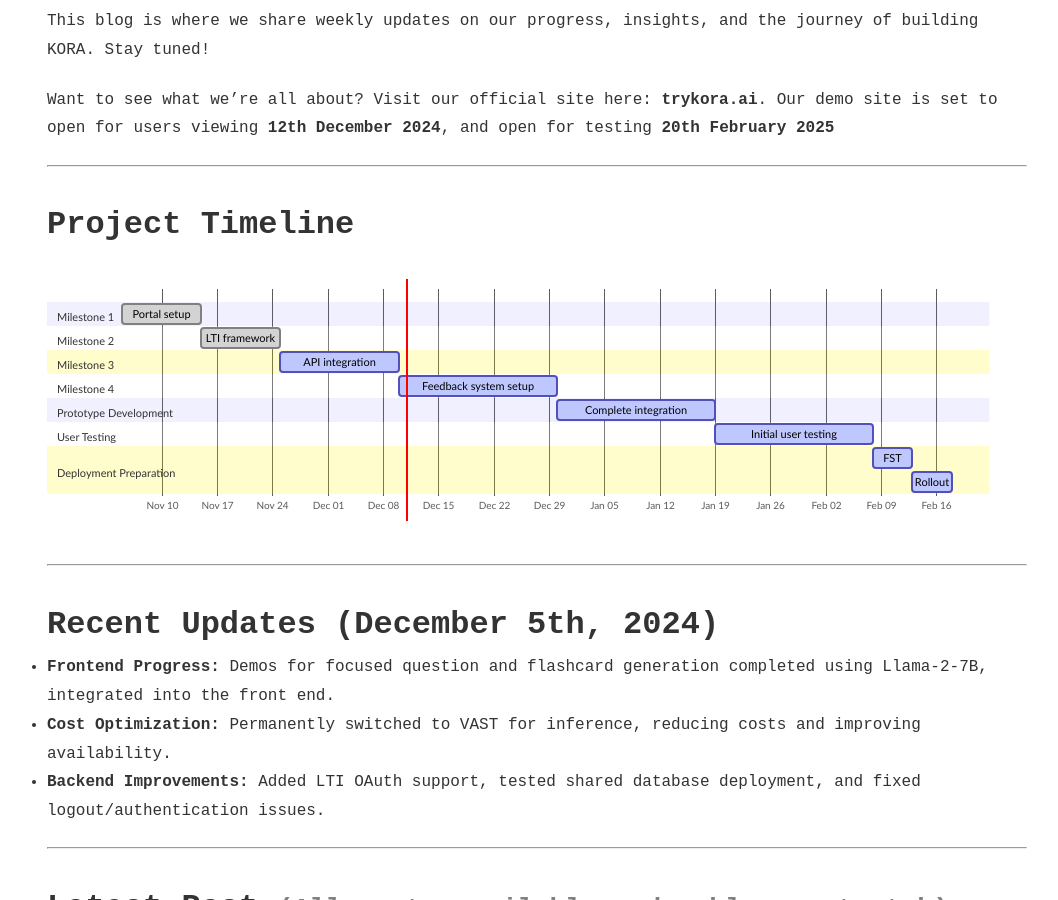
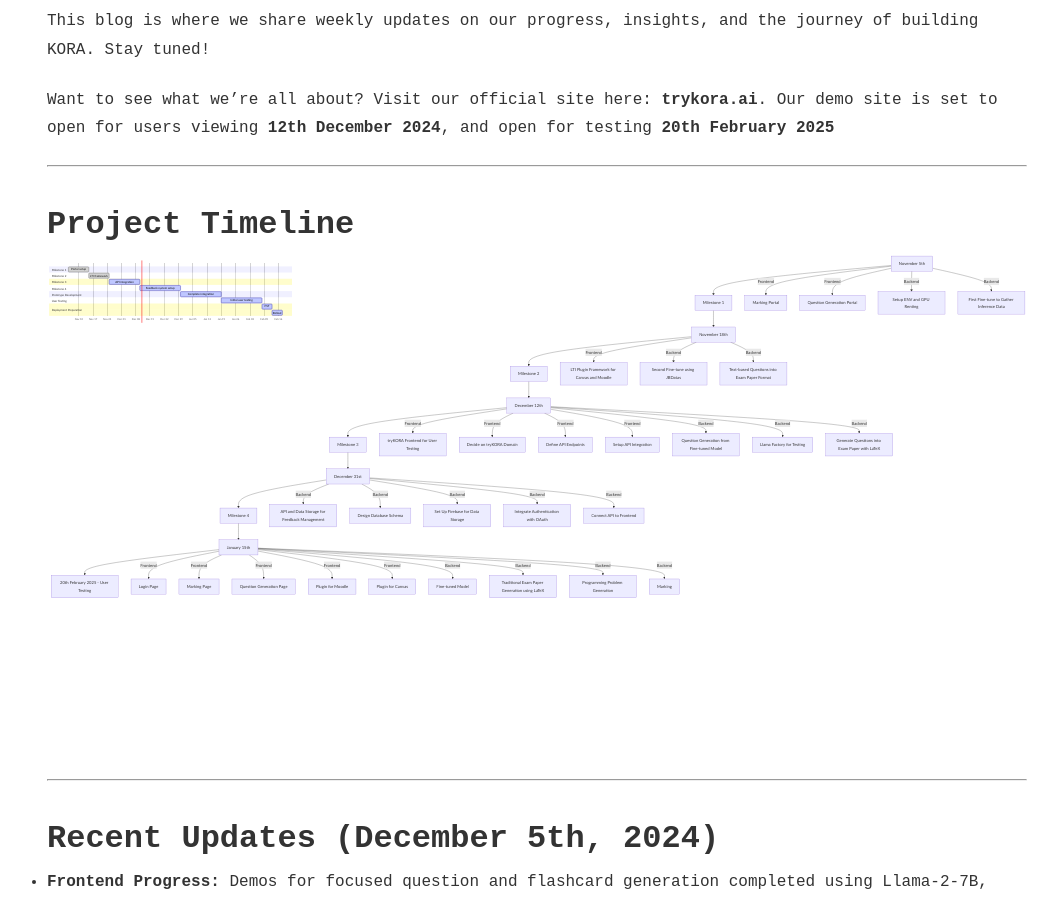
Before and after one commit to kora-edu/kora-edu.github.io, a Jekyll site: the page built from index.html, in a window 1280 px wide and 900 px high, scrolled down 326 px. Shown: the whole window, without its empty margins (103-1161 px from the left). Built offline with Jekyll 4.4.1, drawn with Linux system fonts in a browser that asks for light colours; the list of posts is cut into pages by our own code.

Commit message:
Update index.html
new mermaid.md

```diff
--- a/index.html
+++ b/index.html
@@ -53,6 +53,52 @@
   Rollout        :active, deploy, after test2, 5d
 </div>
 
+<div class="mermaid">
+  graph TD
+      A1[November 5th] --> A2[Milestone 1]
+      A2 --> B1[November 18th]
+      B1 --> B2[Milestone 2]
+      B2 --> C1[December 12th]
+      C1 --> C2[Milestone 3]
+      C2 --> D1[December 31st]
+      D1 --> D2[Milestone 4]
+      D2 --> E1[January 15th]
+      E1 --> F1[20th February 2025 - User Testing]
+
+      A1 -->|Frontend| A3[Marking Portal]
+      A1 -->|Frontend| A4[Question Generation Portal]
+      A1 -->|Backend| A5[Setup ENV and GPU Renting]
+      A1 -->|Backend| A6[First Fine-tune to Gather Inference Data]
+
+      B1 -->|Frontend| B3[LTI Plugin Framework for Canvas and Moodle]
+      B1 -->|Backend| B4[Second Fine-tune using JBDatas]
+      B1 -->|Backend| B5[Text-based Questions into Exam Paper Format]
+
+      C1 -->|Frontend| C3[tryKORA Frontend for User Testing]
+      C1 -->|Frontend| C4[Decide on tryKORA Domain]
+      C1 -->|Frontend| C5[Define API Endpoints]
+      C1 -->|Frontend| C6[Setup API Integration]
+      C1 -->|Backend| C7[Question Generation from Fine-tuned Model]
+      C1 -->|Backend| C8[Llama Factory for Testing]
+      C1 -->|Backend| C9[Generate Questions into Exam Paper with LaTeX]
+
+      D1 -->|Backend| D3[API and Data Storage for Feedback Management]
+      D1 -->|Backend| D4[Design Database Schema]
+      D1 -->|Backend| D5[Set Up Firebase for Data Storage]
+      D1 -->|Backend| D6[Integrate Authentication with OAuth]
+      D1 -->|Backend| D7[Connect API to Frontend]
+
+      E1 -->|Frontend| E3[Login Page]
+      E1 -->|Frontend| E4[Marking Page]
+      E1 -->|Frontend| E5[Question Generation Page]
+      E1 -->|Frontend| E6[Plugin for Moodle]
+      E1 -->|Frontend| E7[Plugin for Canvas]
+      E1 -->|Backend| E8[Fine-tuned Model]
+      E1 -->|Backend| E9[Traditional Exam Paper Generation using LaTeX]
+      E1 -->|Backend| E10[Programming Problem Generation]
+      E1 -->|Backend| E11[Marking]
+</div>
+
 <!-- Section Break -->
 <hr>
 
```
